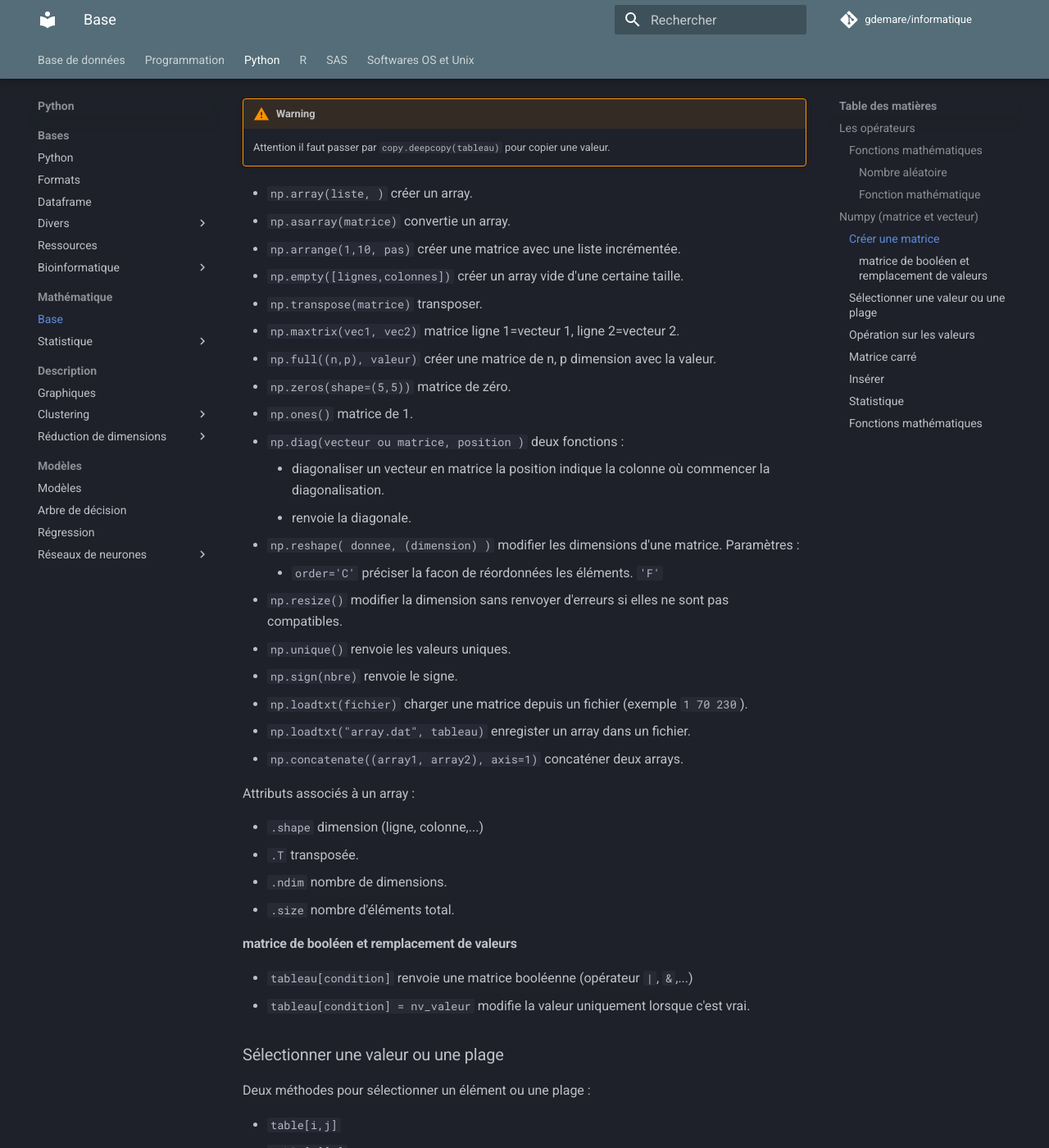
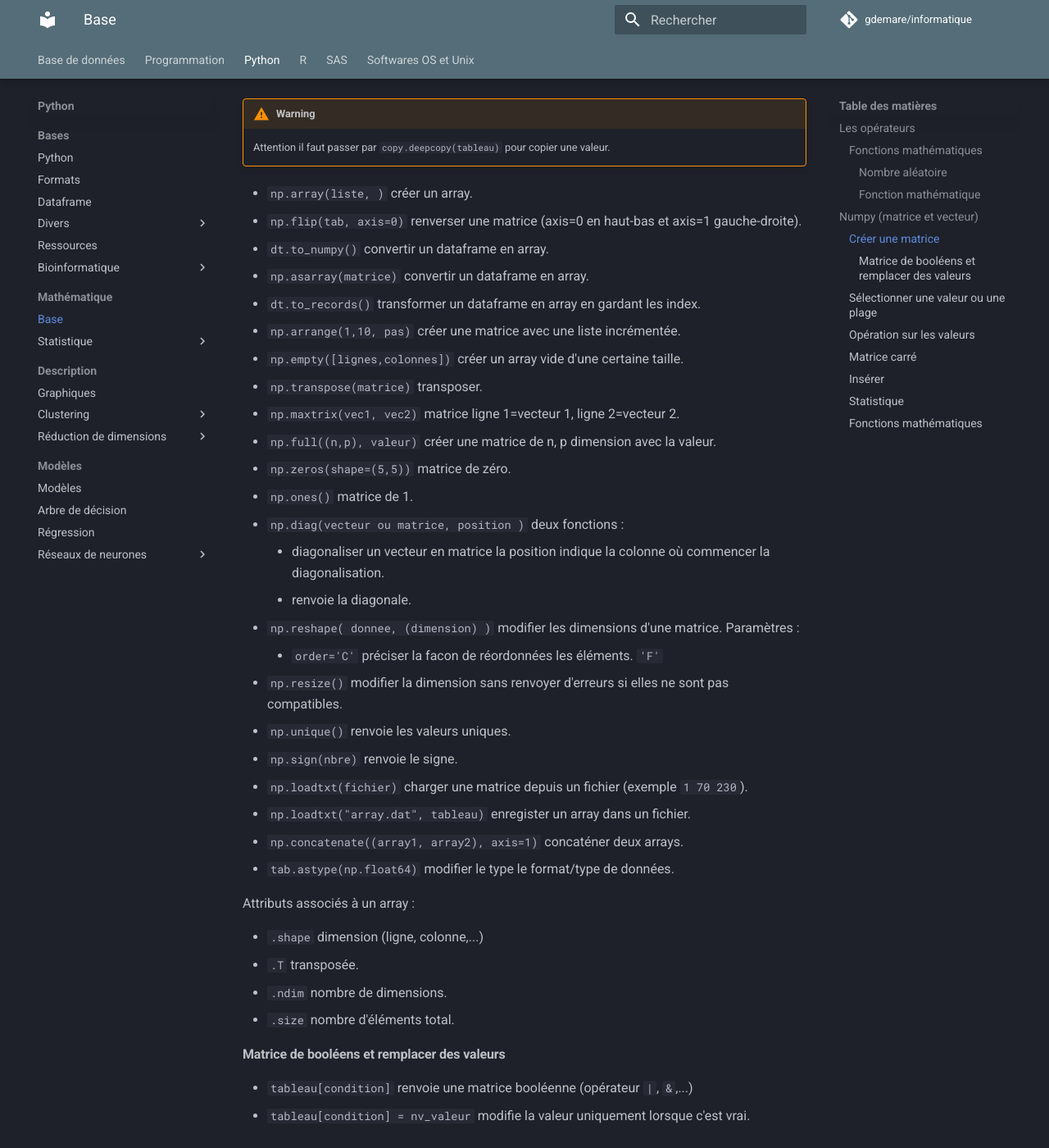
Before and after one commit to gdemare/Informatique, an MkDocs documentation site: the page built from docs/python/math/math_py.md, in a window 1280 px wide and 1400 px high, scrolled down 2042 px. Shown: the whole window at 82% size. Built offline with MkDocs 1.6.1 and Material for MkDocs 9.7.7, drawn with Linux system fonts in a browser that asks for light colours; comment, search, counter and statistics services are not loaded; some of the changed text lies outside the part shown.

Commit message:
Update math_py.md

```diff
--- a/docs/python/math/math_py.md
+++ b/docs/python/math/math_py.md
@@ -61,7 +61,10 @@ Fonction 		| Définition
 	Attention il faut passer par `copy.deepcopy(tableau)` pour copier une valeur.
 
 * `np.array(liste, )` créer un array.
-* `np.asarray(matrice)` convertie un array.
+* `np.flip(tab, axis=0)` renverser une matrice (axis=0 en haut-bas et axis=1 gauche-droite).
+* `dt.to_numpy()` convertir un dataframe en array.
+* `np.asarray(matrice)` convertir un dataframe en array.
+* `dt.to_records()` transformer un dataframe en array en gardant les index.
 * `np.arrange(1,10, pas)` créer une matrice avec une liste incrémentée.
 * `np.empty([lignes,colonnes])` créer un array vide d'une certaine taille.
 * `np.transpose(matrice)` transposer.
@@ -84,7 +87,7 @@ Fonction 		| Définition
 * `np.loadtxt(fichier)` charger une matrice depuis un fichier (exemple `1	70	230`).
 * `np.loadtxt("array.dat", tableau)` enregister un array dans un fichier.
 * `np.concatenate((array1, array2), axis=1)` concaténer deux arrays.
-
+* `tab.astype(np.float64)` modifier le type le format/type de données.
 
 Attributs associés à un array :
 
@@ -93,17 +96,14 @@ Attributs associés à un array :
 * `.ndim` nombre de dimensions.
 * `.size` nombre d'éléments total.
 
-#### matrice de booléen et remplacement de valeurs
+#### Matrice de booléens et remplacer des valeurs
 
 * `tableau[condition]` renvoie une matrice booléenne (opérateur `|`, `&`,...)
 * `tableau[condition] = nv_valeur` modifie la valeur uniquement lorsque c'est vrai.
 
 ### Sélectionner une valeur ou une plage
 
-Deux méthodes pour sélectionner un élément ou une plage :
-
-* `table[i,j]`
-* `table[i][j]`
+Deux méthodes pour sélectionner un élément ou une plage `table[i,j]` ou `table[i][j]`.
 
 * `for i in array:` parcourir ligne par ligne un tableau (rmq, il peut être utile de transposer pour passer par colonne).
 
@@ -142,7 +143,7 @@ Dans le sous module `linalg`
 ### Insérer
 
 * `np.append(data, vecteur)` ajouter un dernière colonne.
-* `np.insert( data, position, vecteur)` ajouter une colonne à une position particulière.
+* `np.insert( data, position, vecteur)` ajouter une colonne en spécifiant la position.
 
 ### Statistique
 
```
Also changed, not shown: other parts of docs/python/math/math_py.md (+6 -5 lines).
